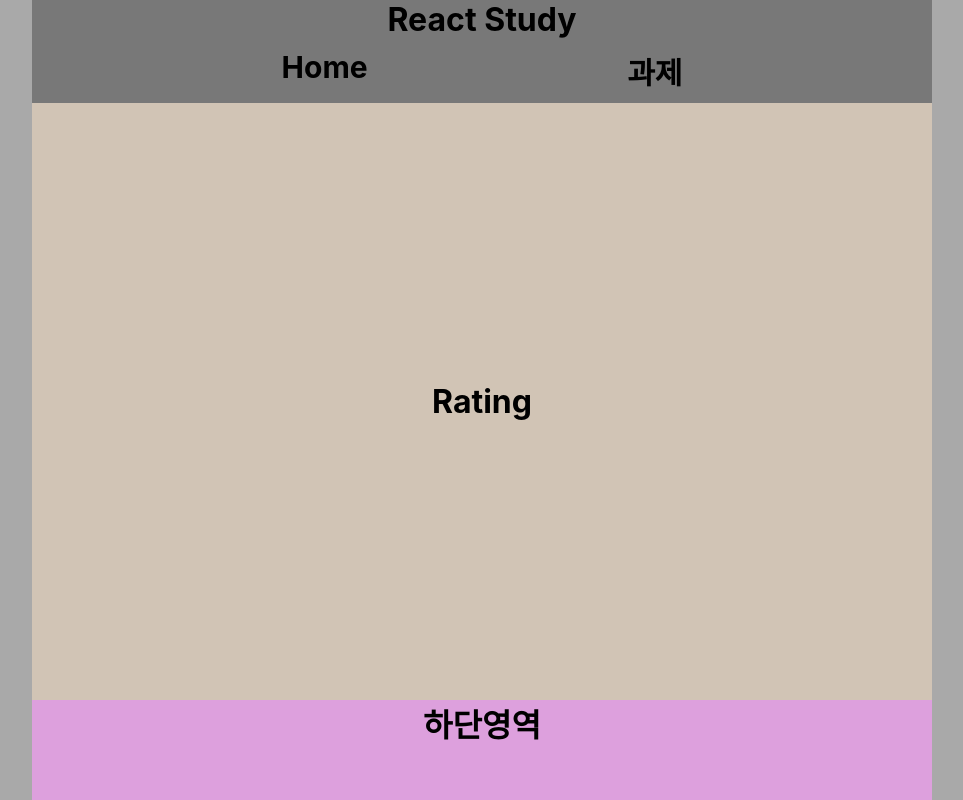
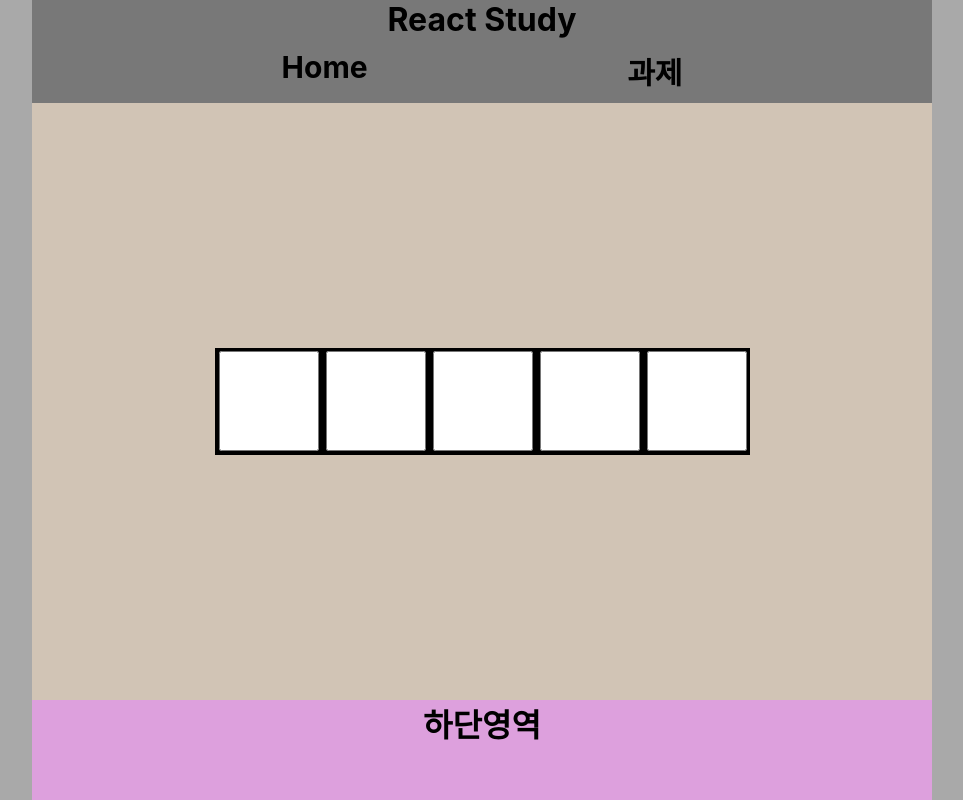
Before and after one commit to limdumb/React-Study, a React (Create React App) app: page /Rating in a window 1280 px wide. Shown: the whole page, without its empty margins (158-1121 px from the left). Built offline with nearby package versions, Linux system fonts and the light colour scheme.

Commit message:
[Test] 값전달 Test

```diff
--- a/src/App.css
+++ b/src/App.css
@@ -147,3 +147,18 @@ body{
     transform: scale(2) translate(350px, 0);
     background-color: #00a5fa;
     border-radius: 50%;}
+
+
+
+/******************************** Rating css********************************/
+
+.star_input{
+    background-color: black;
+    width: 100px;
+    height: 100px;
+
+}
+
+.star_label{
+    background-color: red;
+}
--- a/src/component/nav_Button/Rating.jsx
+++ b/src/component/nav_Button/Rating.jsx
@@ -1,8 +1,59 @@
+import { useState } from "react";
+import classNames from "classnames";
 
+
+/*
+[별점주기]
+1. 별5개가 있어야한다
+2. 각 별에 마우스를 올렸을시에 색이변해야 한다.
+3. 마우스가 올라가 있는 별의 위치에따라 이전별또한 오버가 되어야한다.
+4. 위와같은 방법으로 click시에 색상은 유지되어야한다.
+
+[순서]
+1. 각태그에 고유의 값을 갖는방법을 찾는다 => input태그의 value
+// 이외의 사용자 관련 태그는 많이있다  form,textarea 등등 단! 여기서 사용할것는 input이 적합하단고판단
+
+2. 각 별들마다 구분이가능한 value 값을 가진다
+
+3. 해당 별이 클릭되었을시에 해당별의 value값을 변수에저장한다!
+
+4. 저장된값을 어떠한값이랑 비교?
+
+
+
+https://bennettfeely.com/clippy/
+https://codepen.io/bennettfeely/pen/azJWWX/
+https://heropy.blog/2019/05/26/html-elements/
+*/
 function Rating(){
+    // const [star, setstar] = useState(Array(5).fill(0).map((v,i)=> i + 1));
+    const [star, setstar] = useState(null);
+
+    const [star1, setstar1] = useState(1);
+    const [star2, setstar2] = useState(2);
+    const [star3, setstar3] = useState(3);
+    const [star4, setstar4] = useState(4);
+    const [star5, setstar5] = useState(5);
+
+
+
+    const test = (el)=>{
+        setstar(el.target.value)
+    }
+
+
     return(
         <>
-            <h1>Rating</h1>
+            <label className="star_label" style={{backgroundColor: star1 <= star ? "red" : "black"}}><input className={"star_input"} type="checkbox" onClick={test} value={star1}/></label>
+            <label className="star_label" style={{backgroundColor: star2 <= star ? "red" : "black"}}><input className={"star_input"} type="checkbox" onClick={test} value={star2}/></label>
+            <label className="star_label" style={{backgroundColor: star3 <= star ? "red" : "black"}}><input className={"star_input"} type="checkbox" onClick={test} value={star3}/></label>
+            <label className="star_label" style={{backgroundColor: star4 <= star ? "red" : "black"}}><input className={"star_input"} type="checkbox" onClick={test} value={star4}/></label>
+            <label className="star_label" style={{backgroundColor: star5 <= star ? "red" : "black"}}><input className={"star_input"} type="checkbox" onClick={test} value={star5}/></label>
+
+
+
+
+
         </>
     )
 }
```
